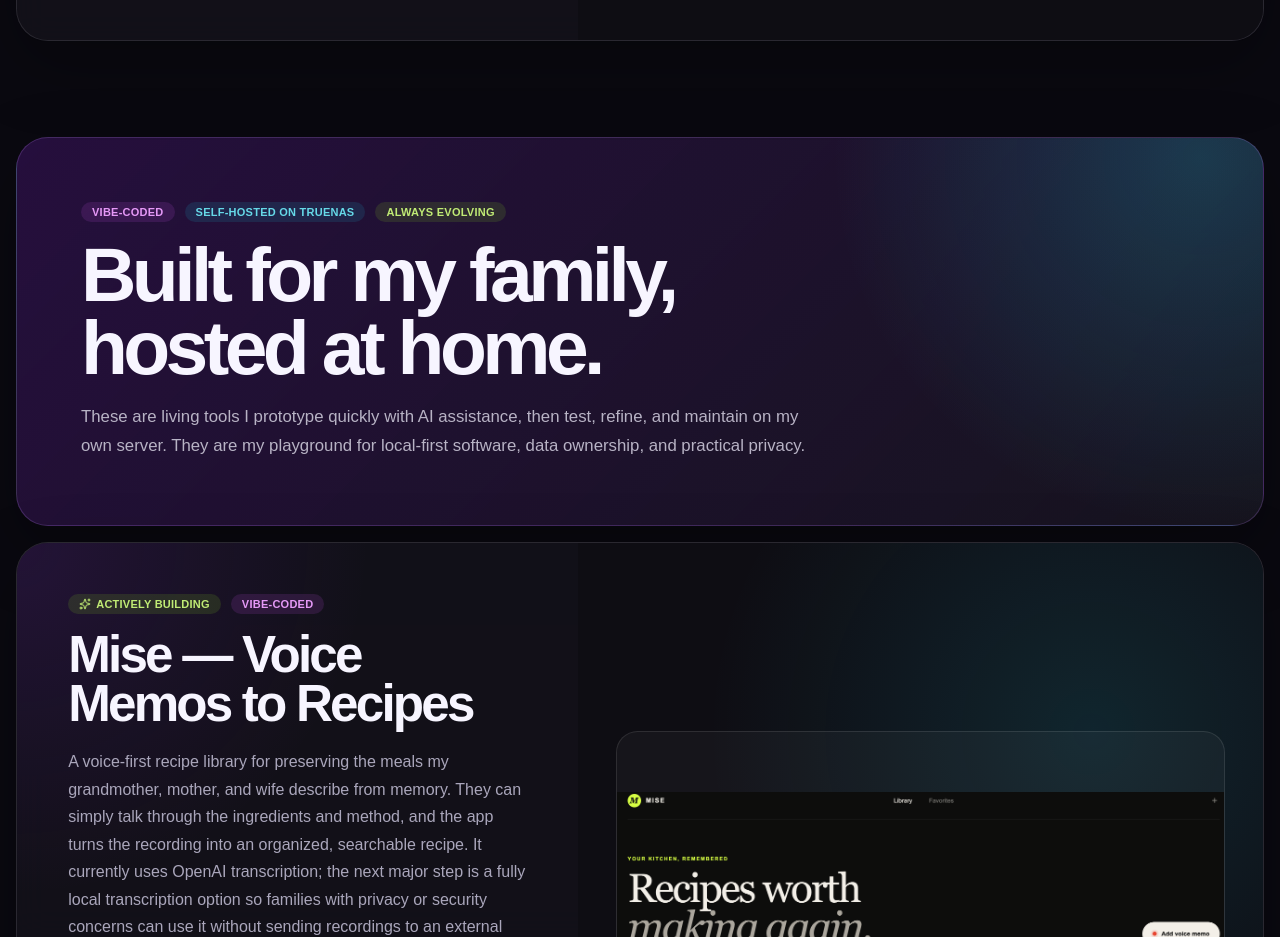
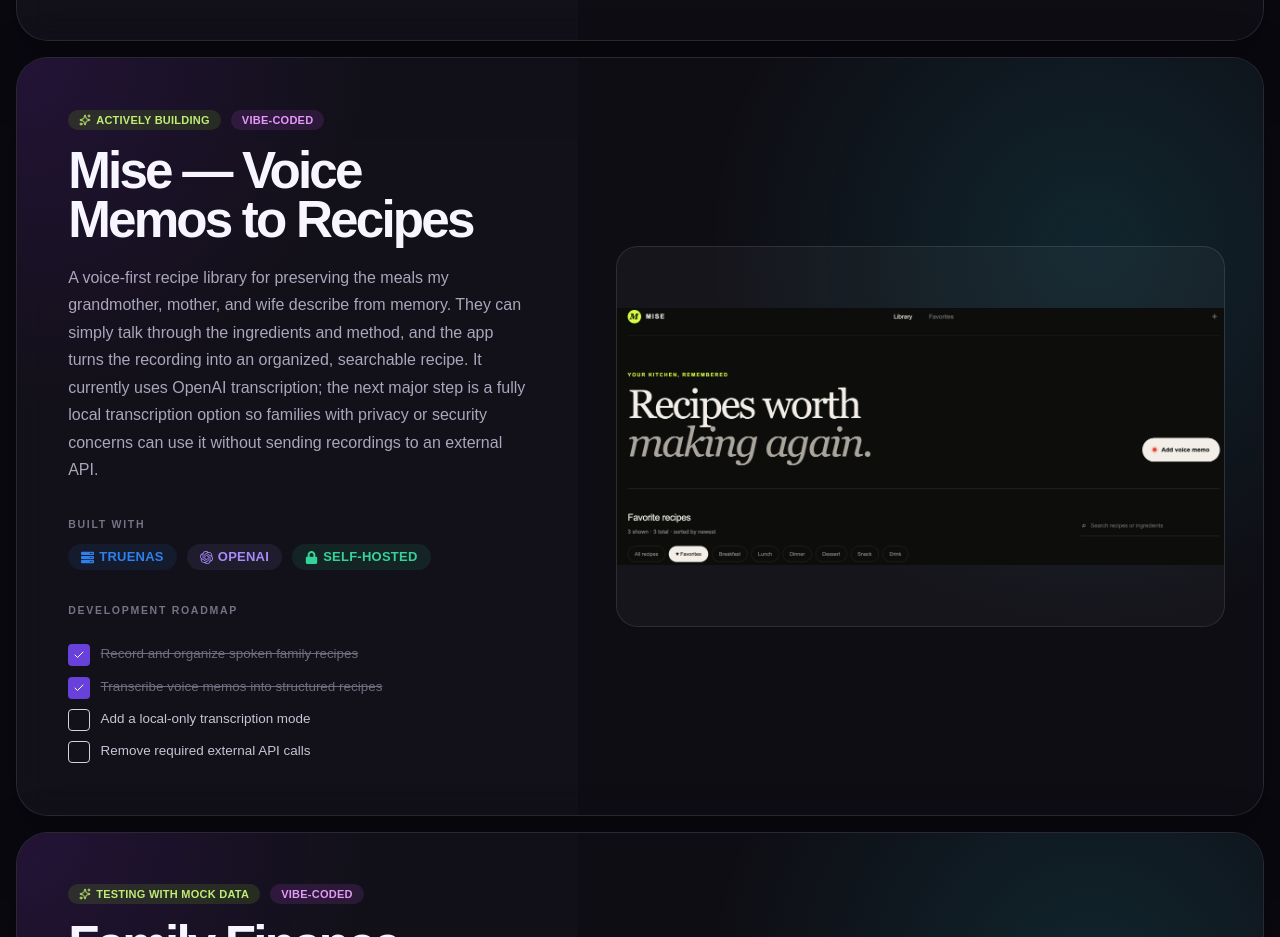
Before and after one commit to TheBoiLeroy/Portfolio, a Next.js app: page /projects in a window 1280 px wide. Shown: the part 4180-5117 px from the top of the page. Built offline with nearby package versions, Linux system fonts and the light colour scheme.

Commit message:
refine projects page content

```diff
--- a/src/app/(Portfolio)/projects/page.tsx
+++ b/src/app/(Portfolio)/projects/page.tsx
@@ -1,4 +1,4 @@
-import { Badge, Container, Group, Paper, Text, Title } from "@mantine/core";
+import { Container } from "@mantine/core";
 import { Layers3 } from "lucide-react";
 import ProjectShowcase from "../components/ProjectShowcase";
 import PortfolioPageHero from "../components/PortfolioPageHero";
@@ -20,35 +20,7 @@
 
       <Container size="xl" className={styles.content}>
         <section className={styles.projectStack} aria-label="Selected projects">
-          {projects.map((project) => (
-            <ProjectShowcase key={project.title} {...project} />
-          ))}
-        </section>
-
-        <Paper
-          id="homelab-projects"
-          component="section"
-          radius="xl"
-          className={styles.labIntro}
-          aria-labelledby="homelab-heading"
-        >
-          <Group gap="xs">
-            <Badge color="grape" variant="light">Vibe-coded</Badge>
-            <Badge color="cyan" variant="light">Self-hosted on TrueNAS</Badge>
-            <Badge color="lime" variant="light">Always evolving</Badge>
-          </Group>
-          <Title order={2} id="homelab-heading" className={styles.labTitle}>
-            Built for my family,<br />hosted at home.
-          </Title>
-          <Text className={styles.labDescription}>
-            These are living tools I prototype quickly with AI assistance, then
-            test, refine, and maintain on my own server. They are my playground
-            for local-first software, data ownership, and practical privacy.
-          </Text>
-        </Paper>
-
-        <section className={styles.projectStack} aria-label="TrueNAS homelab projects">
-          {truenasProjects.map((project) => (
+          {[...projects, ...truenasProjects].map((project) => (
             <ProjectShowcase key={project.title} {...project} />
           ))}
         </section>
--- a/src/app/(Portfolio)/projects/projects-page.module.css
+++ b/src/app/(Portfolio)/projects/projects-page.module.css
@@ -31,32 +31,3 @@
   display: grid;
   gap: 1rem;
 }
-
-.labIntro {
-  position: relative;
-  overflow: hidden;
-  margin-top: 6rem;
-  margin-bottom: 1rem;
-  padding: clamp(1.6rem, 5vw, 4rem);
-  border: 1px solid rgba(192, 132, 252, 0.22);
-  background:
-    radial-gradient(circle at 95% 5%, rgba(34, 211, 238, 0.2), transparent 23rem),
-    linear-gradient(135deg, rgba(126, 34, 206, 0.24), rgba(24, 22, 32, 0.88));
-  box-shadow: 0 25px 70px rgba(0, 0, 0, 0.28);
-}
-
-.labTitle {
-  max-width: 820px;
-  margin-top: 1rem;
-  font-size: clamp(2.5rem, 6vw, 5.5rem);
-  line-height: 0.94;
-  letter-spacing: -0.06em;
-}
-
-.labDescription {
-  max-width: 740px;
-  margin-top: 1.25rem;
-  color: #b8b3c5;
-  font-size: 1.05rem;
-  line-height: 1.72;
-}
```
